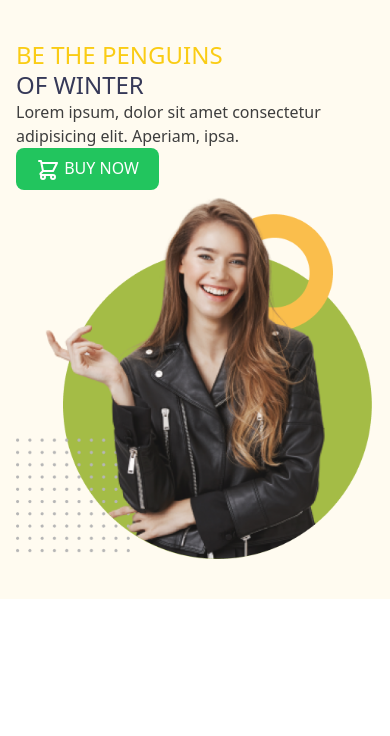
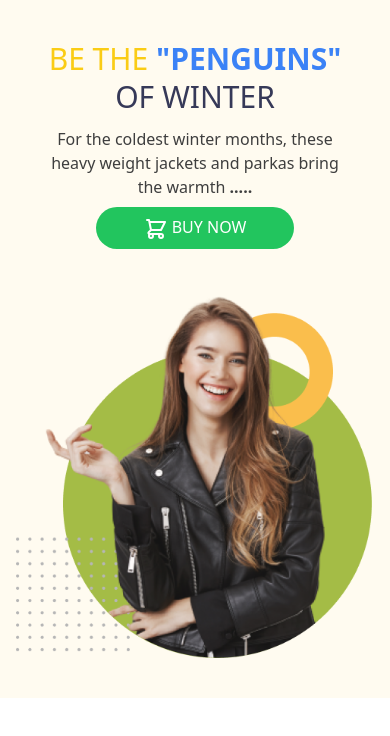
Before and after one commit to JoduMia/penguin, a plain HTML site: page index.html in a window 390 px wide. Drawn offline with nearby package versions, Linux system fonts and the light colour scheme.

Commit message:
fully responsive header without navbar

```diff
--- a/index.html
+++ b/index.html
@@ -5,6 +5,7 @@
     <meta http-equiv="X-UA-Compatible" content="IE=edge">
     <meta name="viewport" content="width=device-width, initial-scale=1.0">
     <title>Penguin-fashion</title>
+    <script src="https://cdnjs.cloudflare.com/ajax/libs/typed.js/2.0.0/typed.min.js" integrity="sha512-zKaK6G2LZC5YZTX0vKmD7xOwd1zrEEMal4zlTf5Ved/A1RrnW+qt8pWDfo7oz+xeChECS/P9dv6EDwwPwelFfQ==" crossorigin="anonymous" referrerpolicy="no-referrer"></script>
     <script src="https://cdn.tailwindcss.com"></script>
     <script>
         tailwind.config = {
@@ -23,22 +24,24 @@
 <body>
     <header class="bg-penguin">
         <section class="container mx-auto px-4 py-10">
-            <div class="sm:flex xl:justify-around items-center sm:gap-20 xl:gap-0">
-                <div>
-                    <h1 class="xl:text-7xl lg:text-5xl md:text-4xl sm:text-2xl text-2xl uppercase leading-tight">
-                        <span class="text-yellow-400">Be the penguins</span>
+            <div class="flex flex-col sm:flex-row xl:justify-around items-center sm:gap-10 xl:gap-0">
+                <div class="text-center sm:text-left lg:w-1/2 w-auto">
+                    <h1 class="xl:text-6xl lg:text-5xl md:text-4xl sm:text-2xl text-3xl uppercase leading-tight mb-3">
+                        <span class="text-yellow-400">Be the <span class="font-bold text-blue-500">"penguins"</span></span>
                         <br>
                         <span class="text-[#363958]">of winter</span>
                     </h1>
-                    <p class="text-base text-pcolor">Lorem ipsum, dolor sit amet consectetur adipisicing elit. Aperiam, ipsa.</p>
-                    <button class="px-5 py-2 bg-green-500 rounded-lg text-white uppercase hover:bg-green-700 ease-in-out duration-300">
+                    <p class="sm:text-lg text-pcolor mb-2 px-8 sm:px-0">For the coldest winter months, these heavy weight jackets and parkas bring the warmth <span class="lg:hidden font-bold">.....</span> <span class="hidden lg:inline">When the coldest winter months arrive, its time for a serious jacket and built to stand up to freezing temperatures and howling winds.</span>
+
+                    </p>
+                    <button class="sm:px-5 sm:py-2 px-12 py-2 rounded-full bg-green-500 sm:rounded-lg text-white uppercase hover:bg-green-700 ease-in-out duration-300">
                         <svg xmlns="http://www.w3.org/2000/svg" class="h-6 w-6 inline" fill="none" viewBox="0 0 24 24" stroke="currentColor" stroke-width="2">
                             <path stroke-linecap="round" stroke-linejoin="round" d="M3 3h2l.4 2M7 13h10l4-8H5.4M7 13L5.4 5M7 13l-2.293 2.293c-.63.63-.184 1.707.707 1.707H17m0 0a2 2 0 100 4 2 2 0 000-4zm-8 2a2 2 0 11-4 0 2 2 0 014 0z" />
                         </svg>
                         buy now
                     </button>
                 </div>
-                <div class="flex justify-center items-center">
+                <div class="flex justify-center items-center pt-10 sm:pt-0">
                     <img src="images/model.png" alt="">
                 </div>
             </div>
```
